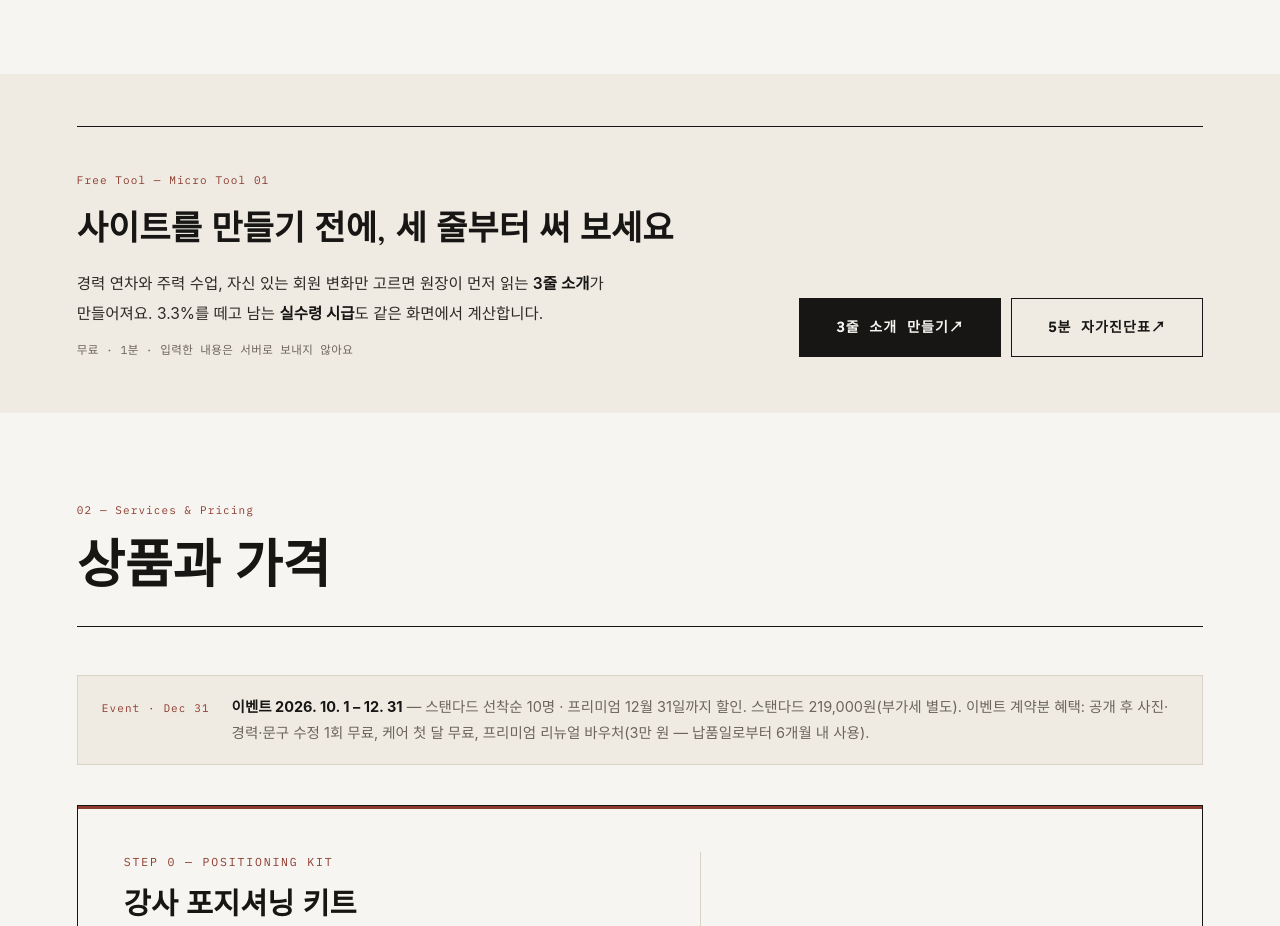
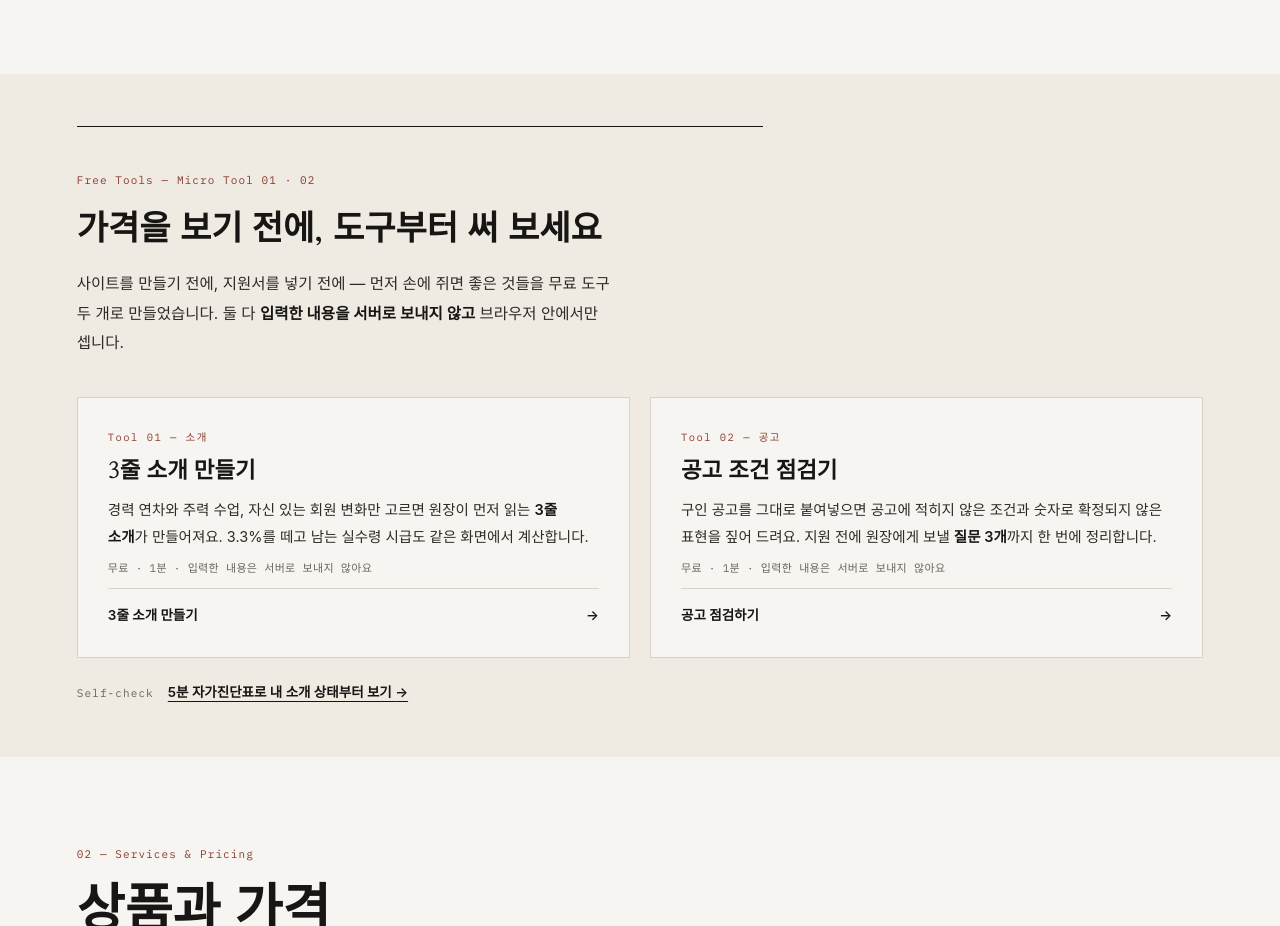
Before and after one commit to core-bnsk/core-bnsk.github.io, a plain HTML site: page index.html in a window 1280 px wide. Shown: the part 3820-4746 px from the top of the page. Drawn offline with nearby package versions, Linux system fonts and the light colour scheme; a web font is replaced by a local one.

Commit message:
feat(tools): 메인 무료 도구 섹션에 도구 2호(공고 조건 점검기) 추가
- index.html: 단일 도구 안내 밴드를 도구 01·02 두 장 카드 그리드로 재구성
  (3줄 소개 · 공고 조건 점검기), 자가진단표는 카드 아래 한 줄 링크로 유지
- styles.css: .tools-head/.tools-grid/.tool-card/.tools-more 추가, 미사용 .tools-inner/.tools-cta 제거
- tools/jobpost/index.html: 서브 문구 '드립니다.지원' 데스크톱 붙음 수정(공백 1칸)

```diff
--- a/index.html
+++ b/index.html
@@ -327,22 +327,35 @@
   <p class="roster-note reveal">카드를 누르면 실제 사이트가 열립니다. 이제 막 시작한 강사부터 10년이 넘는 강사까지, 카드의 경력 표기대로 다양한 경력 단계의 케이스로 구성했습니다. 자격도 국제 인증 강사부터 첫 지도자 과정을 수료한 강사까지 담아, 어떤 경력 단계에서도 소개할 수 있도록 만들었습니다.</p>
 </section>
 
-<!-- ═══════════ FREE TOOL — 무료 도구 01 (2026-11-19) ═══════════
+<!-- ═══════════ FREE TOOLS — 무료 도구 01·02 (2026-11-19 · 도구 02 추가 2026-11-20) ═══════════
      자가진단(/check/)보다 문턱이 낮은 무료 도구를 가격 앞에 놓아,
-     가격을 보기 전에 한 번 써 보게 만드는 진입점. -->
+     가격을 보기 전에 한 번 써 보게 만드는 진입점.
+     도구 02는 /tools/jobpost/ — 지원 전에 공고 조건을 세는 도구. -->
 <section class="section tools-band" id="tools" aria-labelledby="tools-title">
-  <div class="tools-inner reveal">
-    <div class="tools-copy">
-      <span class="mono tools-tag">Free Tool — Micro Tool 01</span>
-      <h2 class="tools-title" id="tools-title">사이트를 만들기 전에, <br class="br-m">세 줄부터 써 보세요</h2>
-      <p class="tools-lede">경력 연차와 주력 수업, 자신 있는 회원 변화만 고르면 원장이 먼저 읽는 <strong>3줄 소개</strong>가 만들어져요. 3.3%를 떼고 남는 <strong>실수령 시급</strong>도 같은 화면에서 계산합니다.</p>
-      <p class="tools-meta mono">무료 · 1분 · 입력한 내용은 서버로 보내지 않아요</p>
-    </div>
-    <div class="tools-cta">
-      <a class="btn-solid" href="tools/3lines/">3줄 소개 만들기 <span aria-hidden="true">↗</span></a>
-      <a class="btn-line" href="check/">5분 자가진단표 <span aria-hidden="true">↗</span></a>
-    </div>
+  <div class="tools-head reveal">
+    <span class="mono tools-tag">Free Tools — Micro Tool 01 · 02</span>
+    <h2 class="tools-title" id="tools-title">가격을 보기 전에, <br class="br-m">도구부터 써 보세요</h2>
+    <p class="tools-lede">사이트를 만들기 전에, 지원서를 넣기 전에 — 먼저 손에 쥐면 좋은 것들을 무료 도구 두 개로 만들었습니다. 둘 다 <strong>입력한 내용을 서버로 보내지 않고</strong> 브라우저 안에서만 셉니다.</p>
   </div>
+
+  <div class="tools-grid">
+    <a class="tool-card reveal" href="tools/3lines/">
+      <span class="mono tool-no">Tool 01 — 소개</span>
+      <h3 class="tool-name">3줄 소개 만들기</h3>
+      <p class="tool-desc">경력 연차와 주력 수업, 자신 있는 회원 변화만 고르면 원장이 먼저 읽는 <strong>3줄 소개</strong>가 만들어져요. 3.3%를 떼고 남는 실수령 시급도 같은 화면에서 계산합니다.</p>
+      <span class="mono tool-meta">무료 · 1분 · 입력한 내용은 서버로 보내지 않아요</span>
+      <span class="tool-go">3줄 소개 만들기 <span aria-hidden="true">→</span></span>
+    </a>
+    <a class="tool-card reveal" href="tools/jobpost/">
+      <span class="mono tool-no">Tool 02 — 공고</span>
+      <h3 class="tool-name">공고 조건 점검기</h3>
+      <p class="tool-desc">구인 공고를 그대로 붙여넣으면 공고에 적히지 않은 조건과 숫자로 확정되지 않은 표현을 짚어 드려요. 지원 전에 원장에게 보낼 <strong>질문 3개</strong>까지 한 번에 정리합니다.</p>
+      <span class="mono tool-meta">무료 · 1분 · 입력한 내용은 서버로 보내지 않아요</span>
+      <span class="tool-go">공고 점검하기 <span aria-hidden="true">→</span></span>
+    </a>
+  </div>
+
+  <p class="tools-more reveal"><span class="mono">Self-check</span><a href="check/">5분 자가진단표로 내 소개 상태부터 보기 <span aria-hidden="true">→</span></a></p>
 </section>
 
 <!-- ═══════════ 02 PRICE — 상품과 가격 ═══════════ -->
--- a/styles.css
+++ b/styles.css
@@ -483,7 +483,7 @@ del { color: var(--soft); }
   .cover-cta .btn-solid, .cover-cta .btn-line { text-align: center; }
 }
 
-/* ═══ FREE TOOL — 무료 도구 01 (2026-11-19) ══════════════
+/* ═══ FREE TOOLS — 무료 도구 01·02 (2026-11-19 · 도구 02 추가 2026-11-20) ══
    샘플과 가격 사이에 놓는 낮은 문턱의 진입점. 톤은 그대로 —
    헤어라인, 버건디 태그, 명조 제목, 이탤릭 금지 */
 .tools-band {
@@ -491,13 +491,10 @@ del { color: var(--soft); }
   padding-top: clamp(44px, 6.5vh, 72px);
   padding-bottom: clamp(44px, 6.5vh, 72px);
 }
-.tools-inner {
-  display: grid;
-  grid-template-columns: 1.3fr auto;
-  align-items: end;
-  gap: clamp(22px, 4vw, 48px);
+.tools-head {
   border-top: 1px solid var(--line-dark);
   padding-top: clamp(24px, 3.2vw, 36px);
+  max-width: 64ch;
 }
 .tools-tag { color: var(--accent); }
 .tools-title {
@@ -505,17 +502,69 @@ del { color: var(--soft); }
   font-size: clamp(23px, 2.7vw, 34px); line-height: 1.45;
   color: var(--ink); margin: 12px 0 14px; word-break: keep-all;
 }
-.tools-lede { max-width: 56ch; font-size: 15.5px; line-height: 1.9; color: var(--text); }
+.tools-lede { max-width: 56ch; font-size: 15.5px; line-height: 1.9; color: var(--text); word-break: keep-all; }
 .tools-lede strong { font-weight: 600; color: var(--ink); }
-.tools-meta { margin-top: 12px; color: var(--soft); font-size: 11.5px; letter-spacing: .03em; line-height: 1.8; }
-.tools-cta { display: flex; flex-wrap: wrap; gap: 10px; padding-bottom: 4px; }
-@media (max-width: 960px) {
-  .tools-inner { grid-template-columns: 1fr; align-items: start; }
-  .tools-cta { padding-bottom: 0; }
+
+/* 도구 카드 — 두 도구를 같은 무게로 나란히. 카드 전체가 링크 */
+.tools-grid {
+  display: grid;
+  grid-template-columns: 1fr 1fr;
+  gap: clamp(12px, 1.8vw, 20px);
+  margin-top: clamp(26px, 3.6vw, 40px);
 }
-@media (max-width: 520px) {
-  .tools-cta { flex-direction: column; align-items: stretch; }
-  .tools-cta .btn-solid, .tools-cta .btn-line { width: 100%; }
+.tool-card {
+  display: flex; flex-direction: column;
+  gap: 9px;
+  border: 1px solid var(--line);
+  background: var(--paper);
+  padding: clamp(20px, 2.6vw, 30px);
+  color: inherit; text-decoration: none;
+  word-break: keep-all;
+  transition: background .35s, border-color .35s, transform .45s cubic-bezier(.22,1,.36,1);
+}
+.tool-card:hover, .tool-card:focus-visible {
+  background: #FFFFFF;
+  border-color: var(--line-dark);
+  transform: translateY(-2px);
+}
+.tool-no {
+  font-size: 10.5px; letter-spacing: .14em;
+  color: var(--accent);
+}
+.tool-name {
+  font-family: var(--kr-serif); font-weight: 700;
+  font-size: clamp(19px, 1.75vw, 23px); line-height: 1.4;
+  color: var(--ink);
+}
+.tool-desc { font-size: 14.5px; line-height: 1.85; color: var(--text); }
+.tool-desc strong { font-weight: 600; color: var(--ink); }
+.tool-meta { font-size: 11px; letter-spacing: .03em; line-height: 1.8; color: var(--soft); }
+.tool-go {
+  display: flex; justify-content: space-between; align-items: center; gap: 12px;
+  margin-top: auto; padding-top: 14px;
+  border-top: 1px solid var(--line);
+  font-size: 13.5px; font-weight: 600; color: var(--ink);
+  transition: color .3s;
+}
+.tool-card:hover .tool-go { color: var(--accent); }
+
+.tools-more {
+  display: flex; flex-wrap: wrap; align-items: baseline;
+  gap: 6px 14px;
+  margin-top: clamp(16px, 2.2vw, 22px);
+  font-size: 13.5px;
+}
+.tools-more .mono { font-size: 11px; letter-spacing: .1em; color: var(--soft); }
+.tools-more a {
+  color: var(--ink); font-weight: 600;
+  text-decoration: underline; text-underline-offset: 4px;
+  transition: color .3s;
+}
+.tools-more a:hover { color: var(--accent); }
+
+@media (max-width: 760px) {
+  .tools-grid { grid-template-columns: 1fr; }
+  .tool-card { gap: 8px; }
 }
 
 /* ═══ 03 PRICE — 상품과 가격 ══════════════════════════════ */
```
Also changed, not shown: tools/jobpost/index.html (+1 -1 lines).
